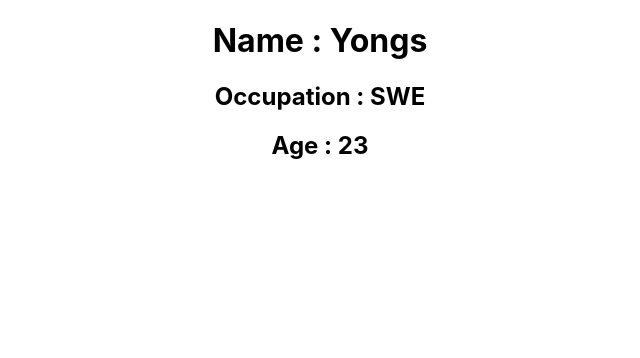
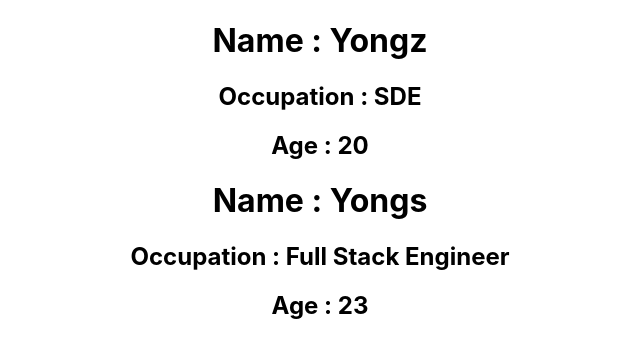
Before and after one commit to 0xYongs/filmville, a React (Create React App) app: page / in a window 1280 px wide. Shown: the top 358 px of the page, without its empty margins (320-960 px from the left). Built offline with nearby package versions, Linux system fonts and the light colour scheme.

Commit message:
Add props(properties) to my person function and call them to my App function

```diff
--- a/src/App.js
+++ b/src/App.js
@@ -1,11 +1,11 @@
 import './App.css';
 
-const Person = () => {
+const Person = (props) => {
   return (
     <>
-    <h1>Name : Yongs </h1>
-    <h2>Occupation : SWE </h2>
-    <h2>Age : 23</h2>
+     <h1>Name : {props.name} </h1>
+     <h2>Occupation : {props.occupation} </h2>
+     <h2>Age : {props.age}</h2>
     </>
   );
 }
@@ -13,7 +13,12 @@ const Person = () => {
 const App = () => {
   return (
       <div className="App">
-        <Person />
+        <Person name = {'Yongz'} occupation = {'SDE'} age = {'20'}/>
+
+        <Person
+          name = {'Yongs'}
+          occupation = {'Full Stack Engineer'}
+          age = {'23'}/>
       </div>
   );
 }
```
